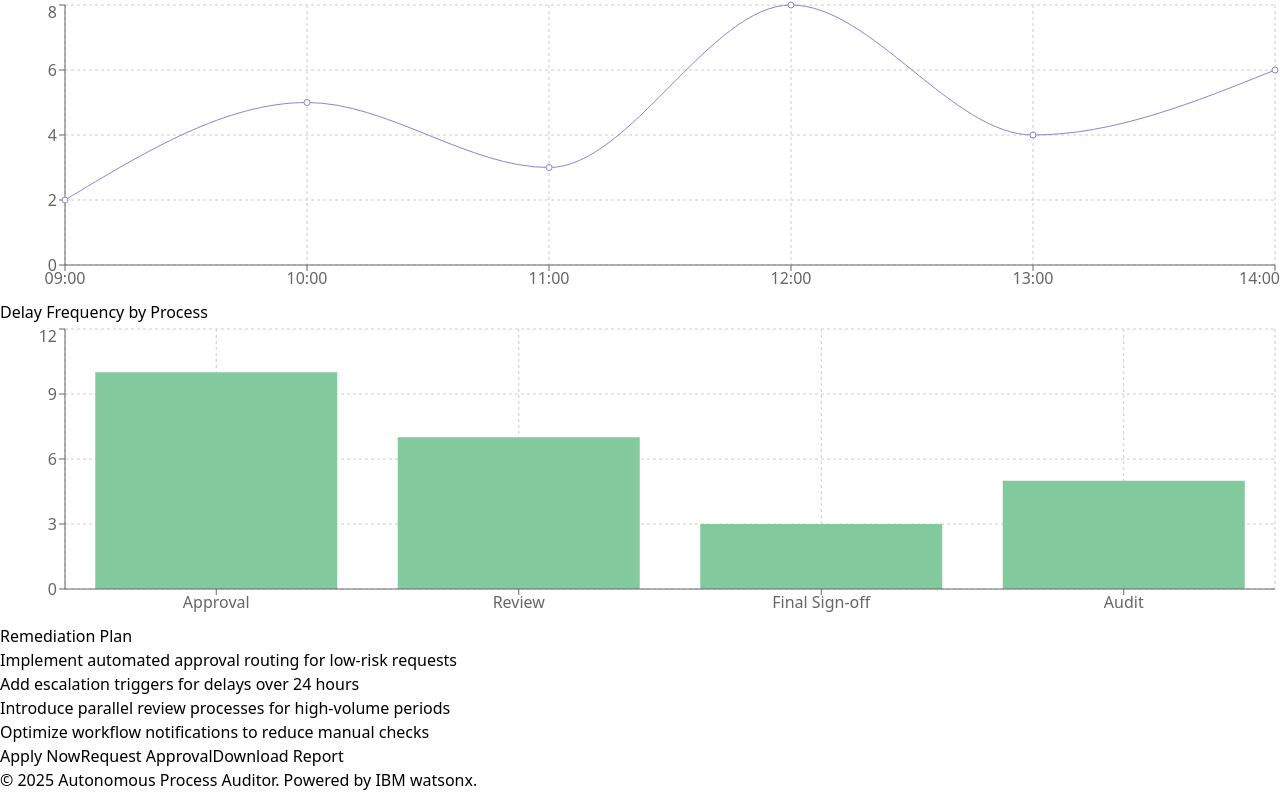
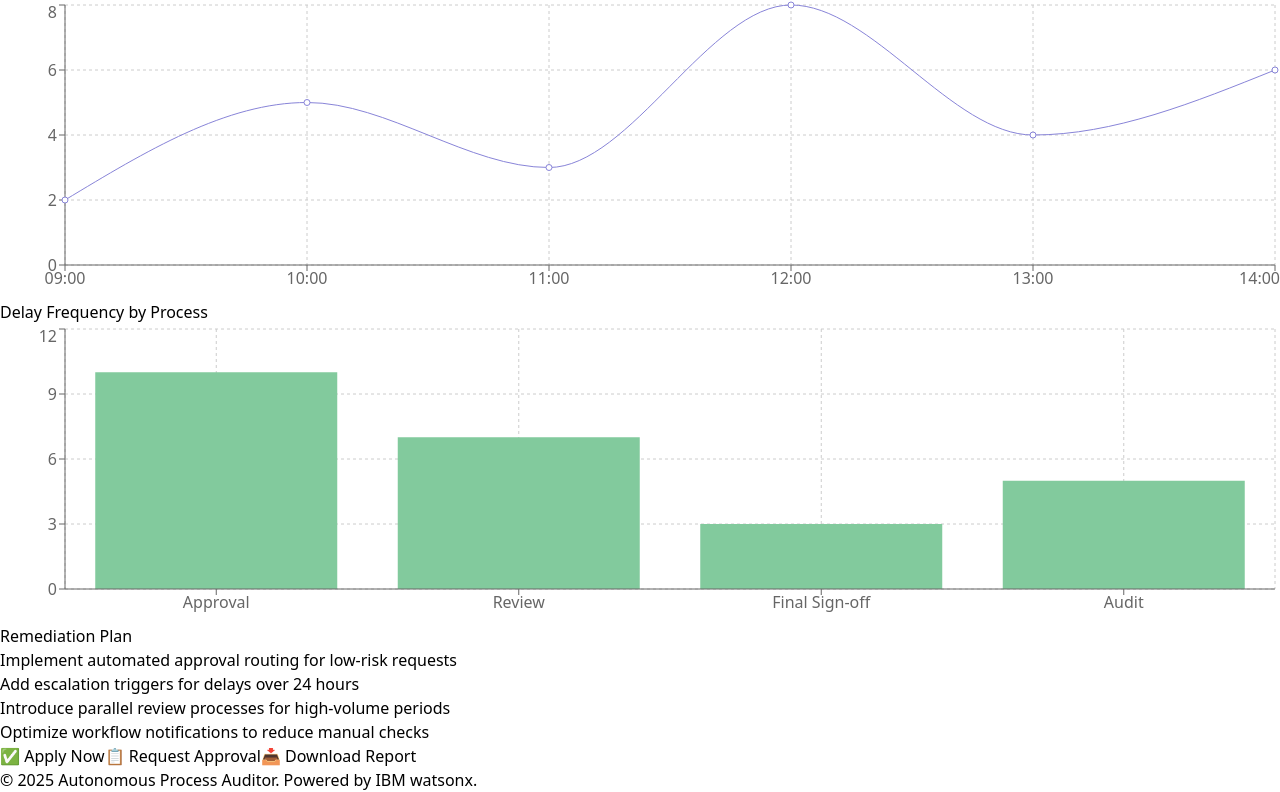
Before and after one commit to kawacukennedy/autonomous_process_auditor, a React app in the folder frontend/: page /findings/1 in a window 1280 px wide. Shown: the part 240-1032 px from the top of the page. Built offline with nearby package versions, Linux system fonts and the light colour scheme; the HTML template or start-up script is replaced by a standard one.

Commit message:
Add emojis to Findings buttons

```diff
--- a/frontend/src/pages/Findings.tsx
+++ b/frontend/src/pages/Findings.tsx
@@ -59,13 +59,13 @@ const Findings: React.FC = () => {
       </div>
       <div className="flex space-x-4">
         <button className="bg-green-600 text-white px-4 py-2 rounded hover:bg-green-700 transition duration-200">
-          Apply Now
+          ✅ Apply Now
         </button>
         <button className="bg-yellow-600 text-white px-4 py-2 rounded hover:bg-yellow-700 transition duration-200">
-          Request Approval
+          📋 Request Approval
         </button>
         <button className="bg-blue-600 text-white px-4 py-2 rounded hover:bg-blue-700 transition duration-200">
-          Download Report
+          📥 Download Report
         </button>
       </div>
     </div>
```
